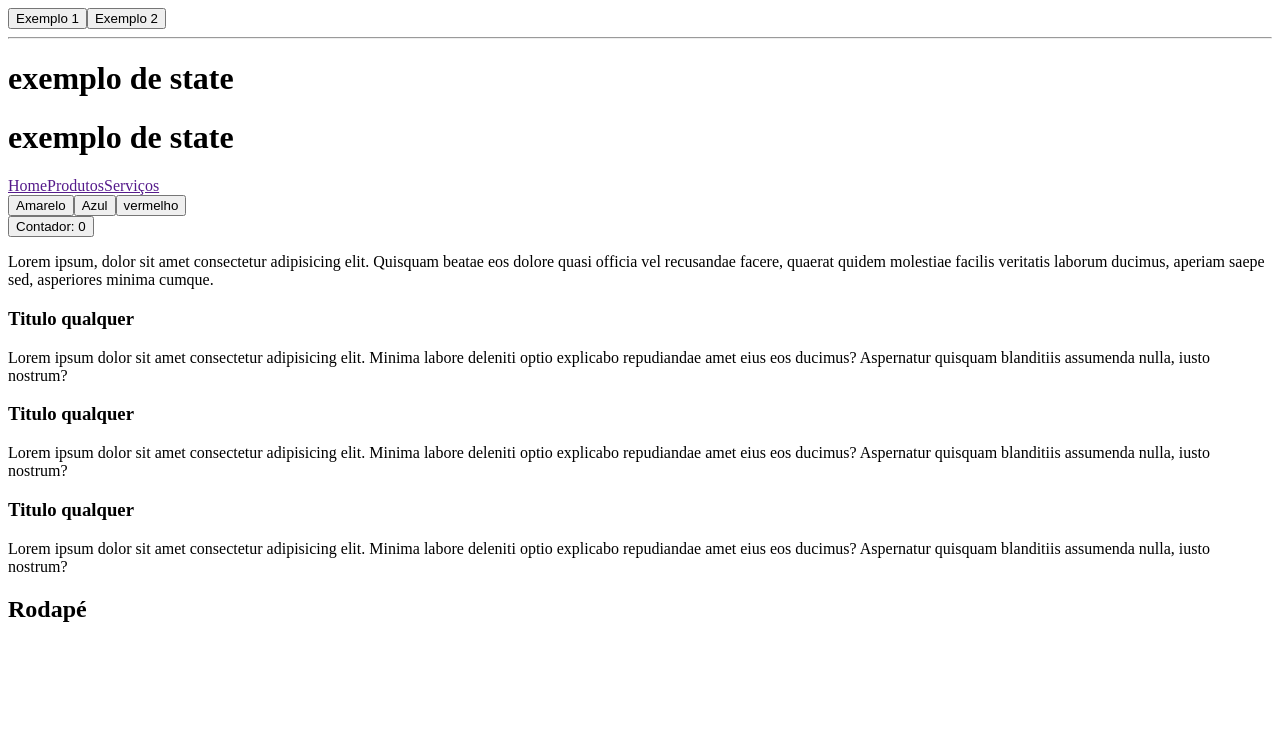
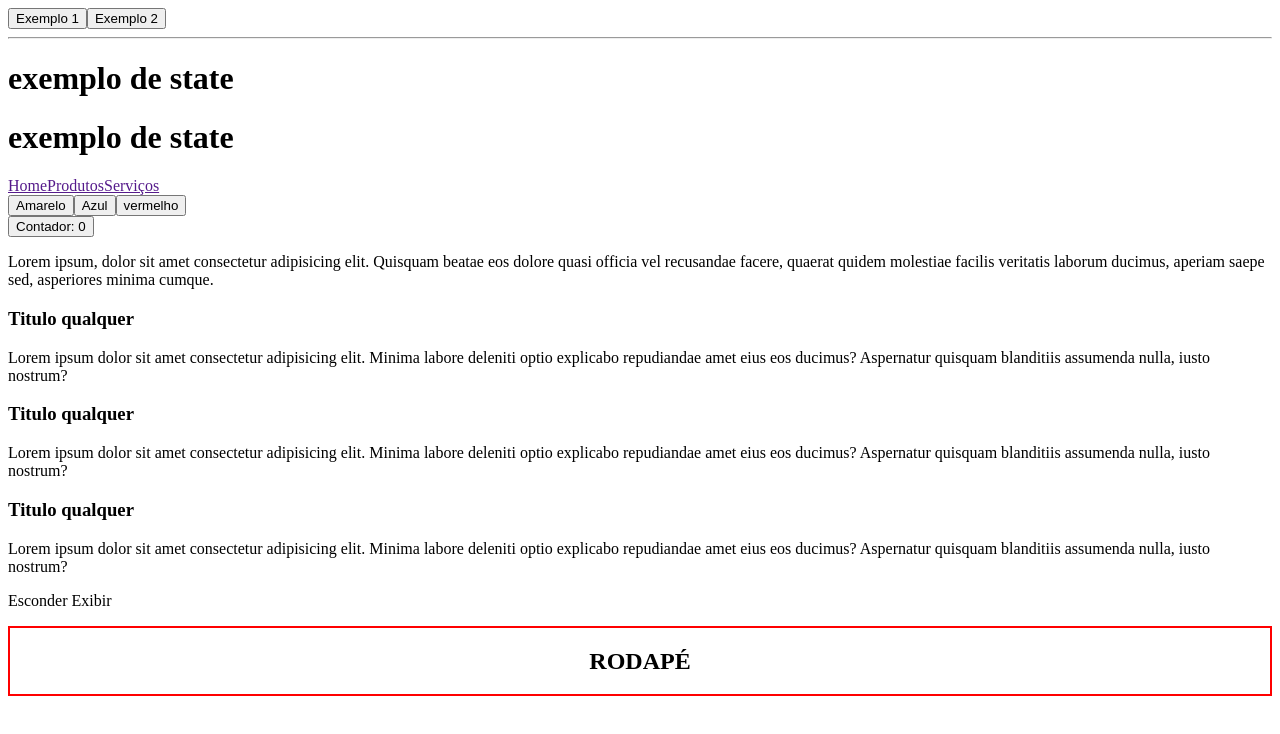
Before and after one commit to DR4CH3N/meu-app, a React (Create React App) app: page / in a window 1280 px wide. Shown: the top 734 px of the page. Built offline with nearby package versions, Linux system fonts and the light colour scheme.

Commit message:
mais exemplos de useState usando CSS

```diff
--- a/src/components/Rodape.jsx
+++ b/src/components/Rodape.jsx
@@ -1,8 +1,26 @@
+import { useState } from "react";
+
 const Rodape = () => {
+  const [estilos, setEstilos] = useState({
+    textAlign: "center",
+    textTransform: "uppercase",
+    border: "solid 2px red",
+  });
+
+  const esconder = () => setEstilos({ display: "none" });
+
+  const exibir = () => setEstilos({ display: "block" });
+
   return (
-    <footer>
-      <h2>Rodapé</h2>
-    </footer>
+    <>
+      <p>
+        <span onMouseOver={esconder}>Esconder </span>
+        <span onMouseOver={exibir}>Exibir</span>
+      </p>
+      <footer style={estilos}>
+        <h2>Rodapé</h2>
+      </footer>
+    </>
   );
 };
 
```
